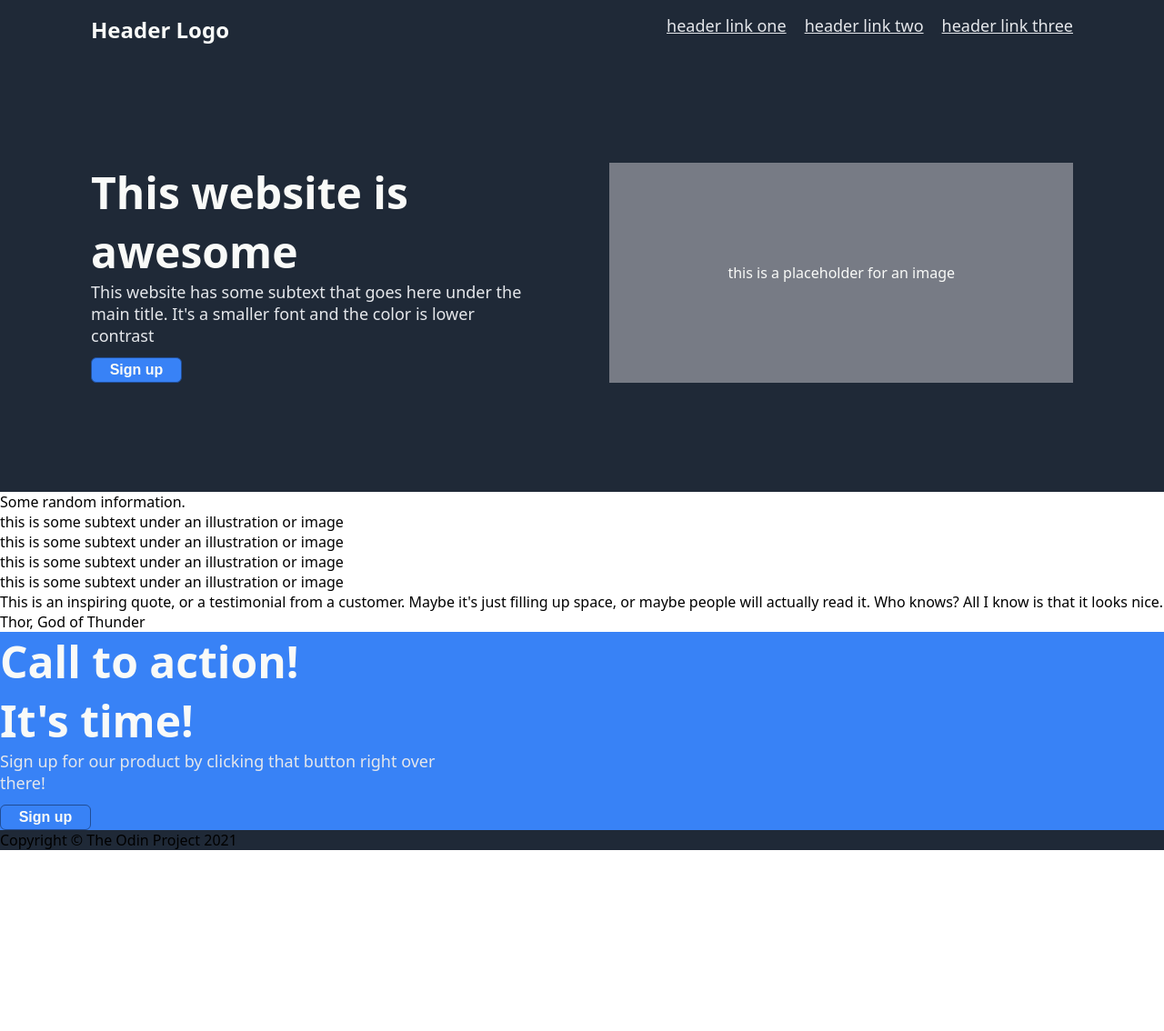
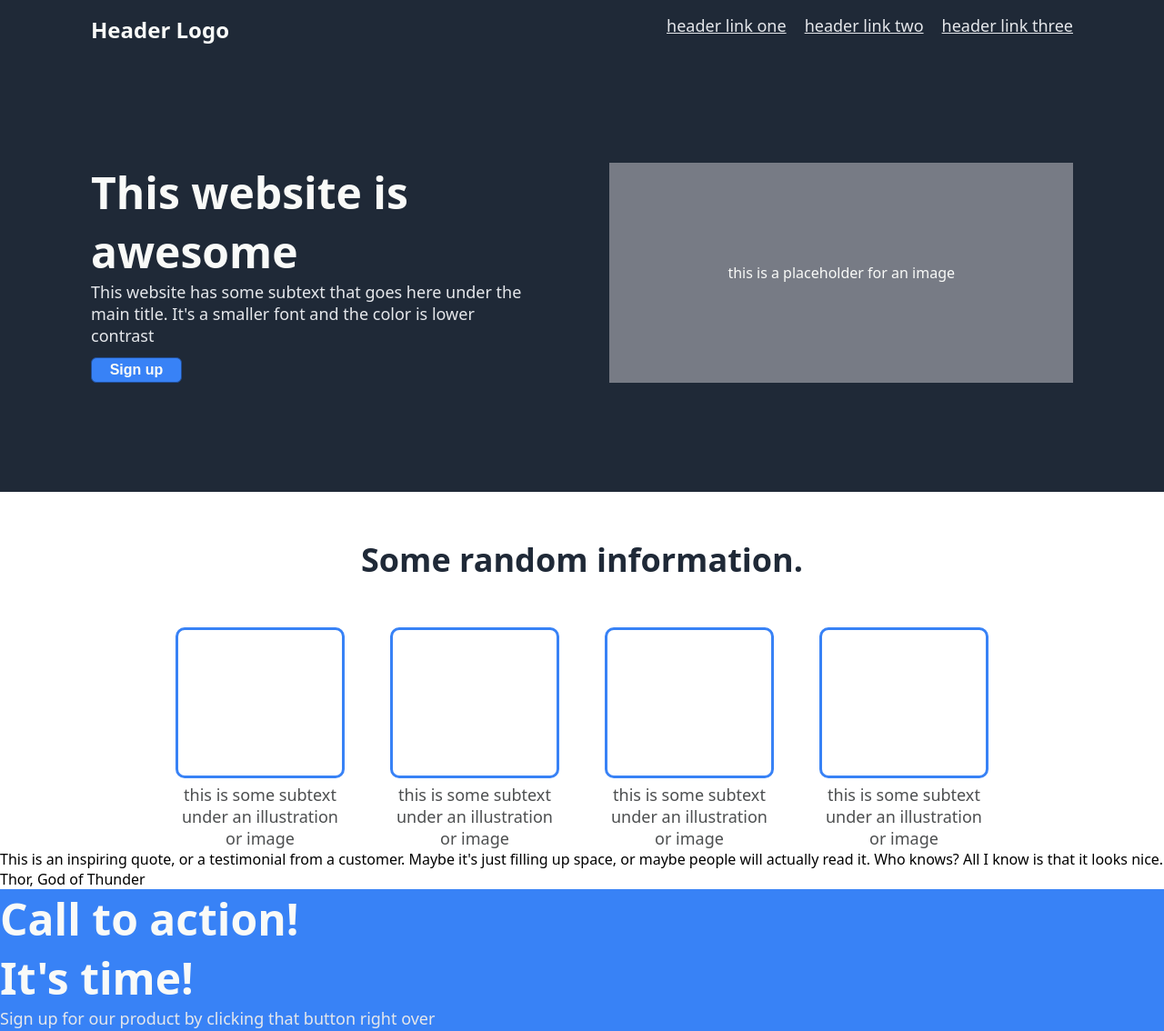
Before and after one commit to aaronvalera/Landing-Page, a plain HTML site: page index.html in a window 1280 px wide. Shown: the top 1134 px of the page at 91% size. Before the commit the page ends 935 px from the top, so only its background shows below. Drawn offline with Linux system fonts and the light colour scheme.

Commit message:
Style second section

```diff
--- a/index.html
+++ b/index.html
@@ -27,14 +27,19 @@
         <div class="section-two">
             <div class="info-header">Some random information.</div>
             <div class="media-object">
-                <div class="ph"></div>
-                <div class="content">this is some subtext under an illustration or image</div>
-                <div class="ph"></div>
-                <div class="content">this is some subtext under an illustration or image</div>
-                <div class="ph"></div>
-                <div class="content">this is some subtext under an illustration or image</div>
-                <div class="ph"></div>
-                <div class="content">this is some subtext under an illustration or image</div>
+                <div class="phs">
+                    <div class="ph"></div>
+                    <div class="ph"></div>
+                    <div class="ph"></div>
+                    <div class="ph"></div>
+                </div>
+                <div class="body">
+                    <div class="content">this is some subtext under an illustration or image</div>
+                    <div class="content">this is some subtext under an illustration or image</div>
+                    <div class="content">this is some subtext under an illustration or image</div>
+                    <div class="content">this is some subtext under an illustration or image</div>
+                </div>
+
             </div>
         </div>
         <div class="section-three">
--- a/style.css
+++ b/style.css
@@ -48,7 +48,6 @@ ul {
 
 .main-text {
     font-size: 48px;
-    font-weight: bolder;
     color: #F9FAF8;
     width: 400px;
 }
@@ -82,3 +81,49 @@ button,
     justify-content: center;
     align-items: center;
 }
+
+.info-header,
+.main-text {
+    font-weight: bolder;
+}
+
+.info-header {
+    font-size: 36px;
+    color: #1F2937;
+    text-align: center;
+    margin: 50px 0px;
+}
+
+.media-object {
+    text-align: center;
+    display: flex;
+    flex-direction: column;
+    gap: 6px;
+}
+
+.phs,
+.body {
+    display: flex;
+    justify-content: center;
+}
+
+.phs {
+    gap: 50px;
+}
+
+.body {
+    gap: 46px;
+}
+
+.ph {
+    border: 3px solid #3882F6;
+    width: 180px;
+    height: 160px;
+    border-radius: 10px;
+}
+
+.content {
+    color: #4d4f50;
+    font-size: 18px;
+    width: 190px;
+}
```
